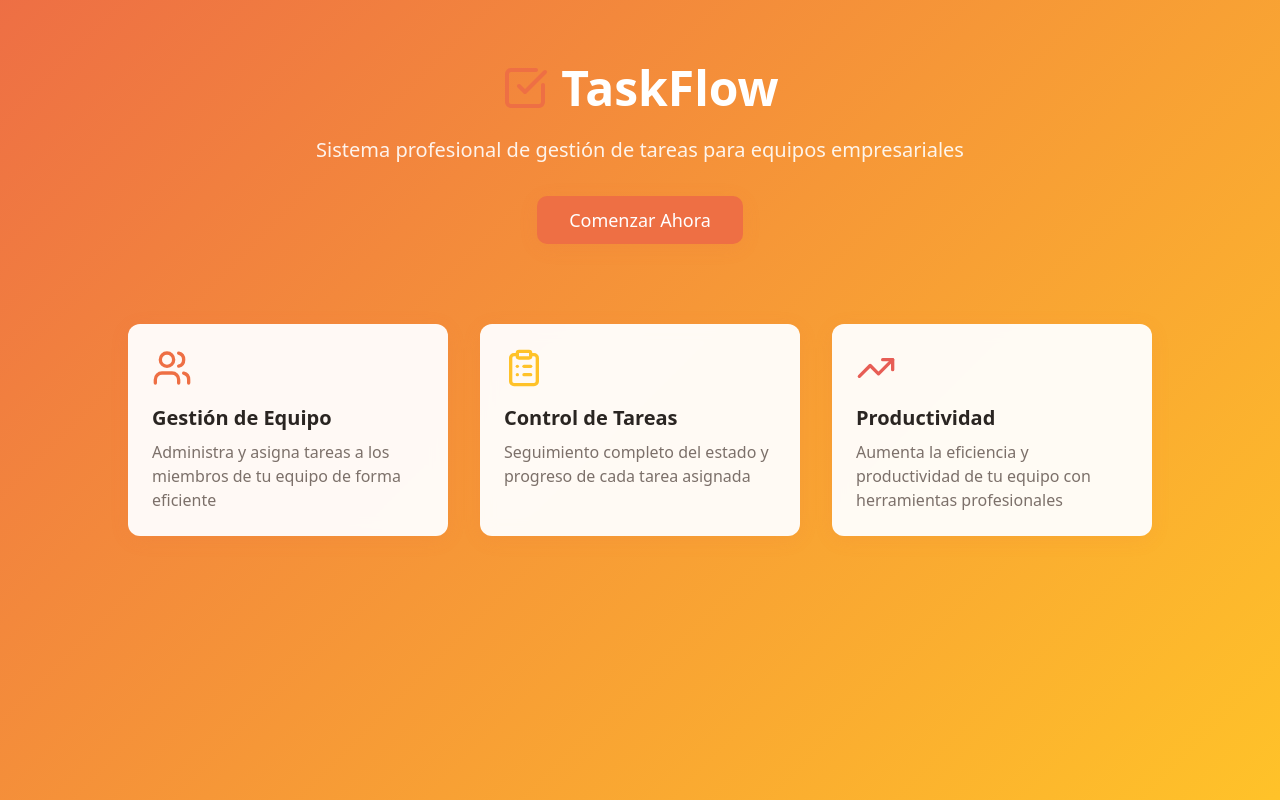
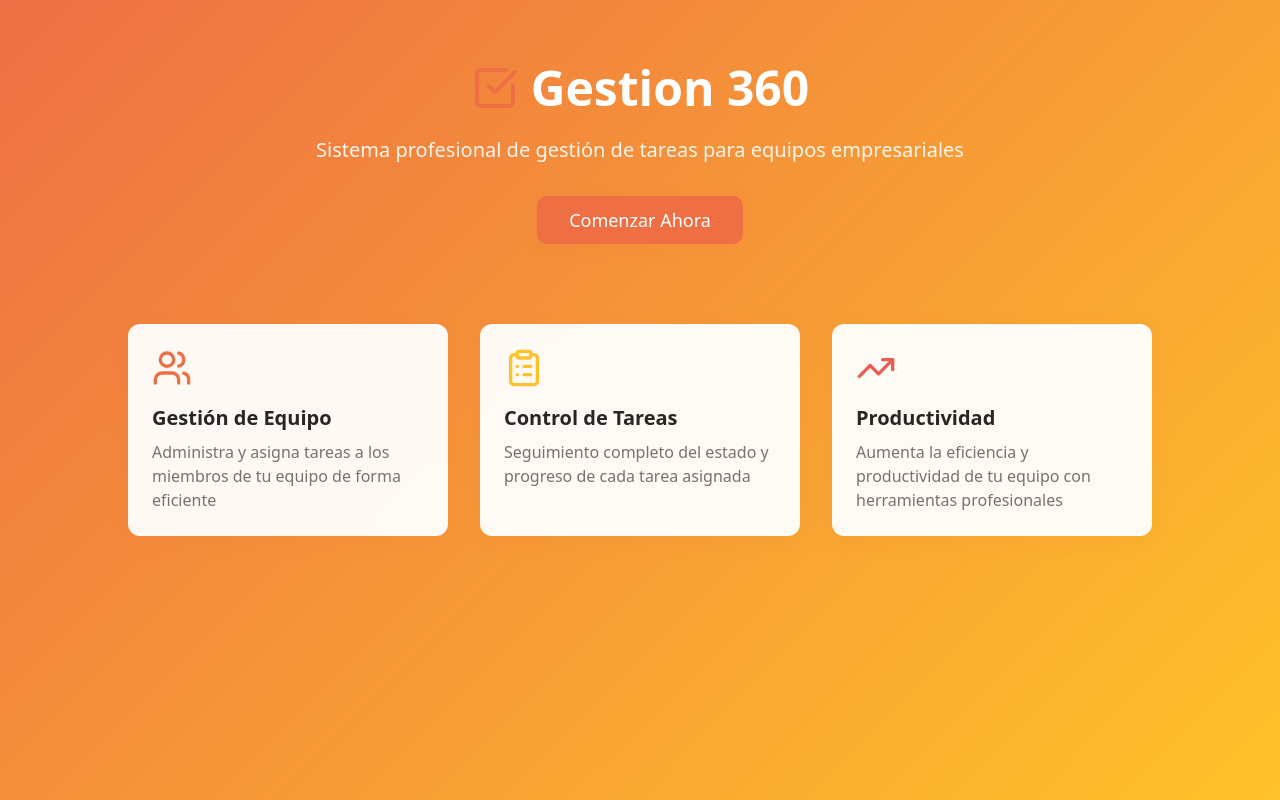
Before and after one commit to AndresGalvis92/warmtask-pro, a React (Vite) app: page / in a window 1280 px wide. Built offline with nearby package versions, Linux system fonts and the light colour scheme; the HTML template or start-up script is replaced by a standard one.

Commit message:
Change application title

```diff
--- a/index.html
+++ b/index.html
@@ -3,11 +3,11 @@
   <head>
     <meta charset="UTF-8" />
     <meta name="viewport" content="width=device-width, initial-scale=1.0" />
-    <title>TaskFlow - Gestión Profesional de Tareas</title>
+    <title>Gestion 360 - Gestión Profesional de Tareas</title>
     <meta name="description" content="Sistema profesional de gestión de tareas para equipos empresariales. Asigna, gestiona y supervisa tareas de forma eficiente." />
-    <meta name="author" content="TaskFlow" />
+    <meta name="author" content="Gestion 360" />
 
-    <meta property="og:title" content="TaskFlow - Gestión Profesional de Tareas" />
+    <meta property="og:title" content="Gestion 360 - Gestión Profesional de Tareas" />
     <meta property="og:description" content="Sistema profesional de gestión de tareas para equipos empresariales" />
     <meta property="og:type" content="website" />
     <meta property="og:image" content="https://lovable.dev/opengraph-image-p98pqg.png" />
--- a/src/components/Navbar.tsx
+++ b/src/components/Navbar.tsx
@@ -30,7 +30,7 @@ const Navbar = ({ userRole, userName, userId }: NavbarProps) => {
         <div className="flex items-center justify-between">
           <div className="flex items-center gap-2">
             <CheckSquare className="h-6 w-6 text-primary" />
-            <h1 className="text-xl font-bold text-foreground">TaskFlow</h1>
+            <h1 className="text-xl font-bold text-foreground">Gestion 360</h1>
           </div>
           <div className="flex items-center gap-4">
             <NotificationsDropdown userId={userId} />
--- a/src/pages/Index.tsx
+++ b/src/pages/Index.tsx
@@ -21,7 +21,7 @@ const Index = () => {
         <div className="text-center mb-16">
           <div className="flex items-center justify-center gap-3 mb-6">
             <CheckSquare className="h-12 w-12 text-primary" />
-            <h1 className="text-5xl font-bold text-white">TaskFlow</h1>
+            <h1 className="text-5xl font-bold text-white">Gestion 360</h1>
           </div>
           <p className="text-xl text-white/90 mb-8 max-w-2xl mx-auto">
             Sistema profesional de gestión de tareas para equipos empresariales
```
